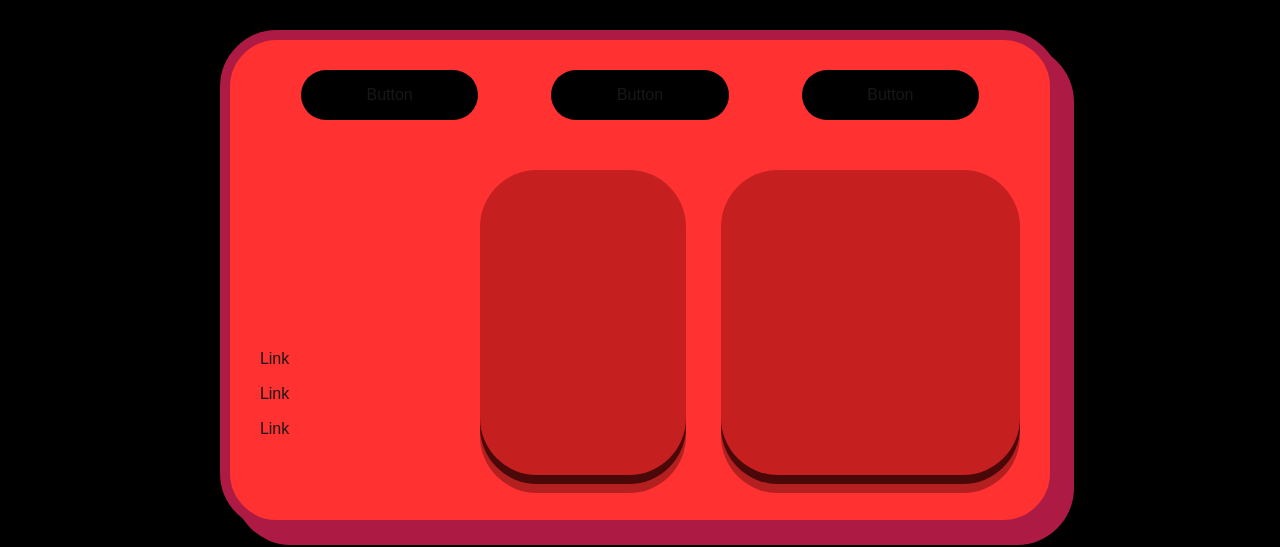
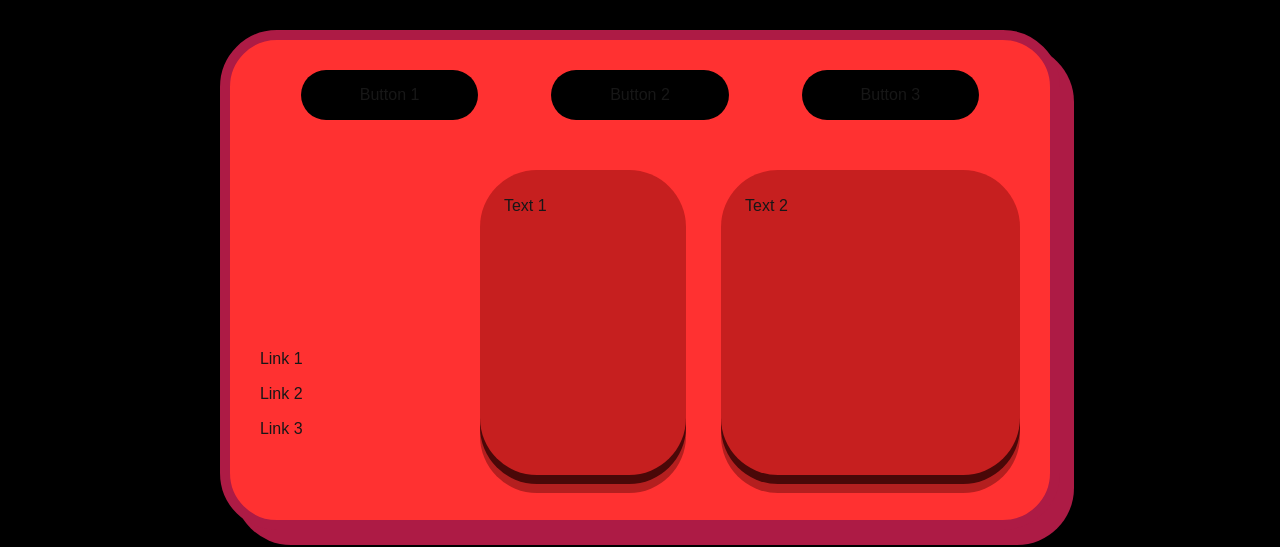
Before and after one commit to xq-ren/asuhaze, a Next.js app: page / in a window 1280 px wide. Shown: the part 120-667 px from the top of the page. Built offline with nearby package versions, Linux system fonts and the light colour scheme.

Commit message:
page update/rework + css for card styling adjustment

```diff
--- a/app/page.module.css
+++ b/app/page.module.css
@@ -54,6 +54,14 @@
 .profilePicture {
   width: 162.2px;
   height: 162.2px;
+  overflow: hidden;
+}
+
+.profilePicture img {
+  width: 100%;
+  height: 100%;
+  object-fit: cover;
+  display: block;
 }
 
 .socialLinks {
@@ -99,11 +107,18 @@
   box-shadow:
     0 9px 0 #4a0808,
     0 18px 0 rgba(90, 10, 10, 0.45);
+  padding: 24px;
+  box-sizing: border-box;
 }
 
 .card2 {
   max-width: 305px;
   min-height: 305px;
+}
+
+.card p {
+  margin: 0;
+  overflow-wrap: anywhere;
 }
 
 .footer {
--- a/app/page.tsx
+++ b/app/page.tsx
@@ -1,4 +1,6 @@
 import styles from "./page.module.css";
+import { defaultProfile } from "../data/defaultProfile";
+import Image from "next/image";
 
 export default function Home() {
   return (
@@ -6,27 +8,32 @@ export default function Home() {
       <div className={styles.layout}>
         <section className={styles.mainContent}>
             <div className={styles.buttonContainer}>
-                <button className={styles.button} disabled>Button</button>
-                <button className={styles.button} disabled>Button</button>
-                <button className={styles.button} disabled>Button</button>
+              {defaultProfile.navigation.map((button) => (
+                <button key={button.id} className={styles.button} disabled>
+                    {button.label}
+                </button> ))}
             </div>
 
             <div className={styles.contentContainer}>
                 <div className={styles.profileContainer}>
                     <div className={styles.profilePicture}>
-                        {/* Add image here later */}
+                      {defaultProfile.profile.imageUrl && (
+                        <Image src={defaultProfile.profile.imageUrl} alt="Image" width={200} height={200}/>
+                      )}
+                    </div>
 
-                    </div>
                     <div className={styles.socialLinks}>
-                        {/* Add href here later */}
-                            <span>Link</span>
-                            <span>Link</span>
-                            <span>Link</span>
+                      {defaultProfile.socialLinks.map((link) => (
+                          <span key={link.id}>{link.label}</span> )
+                      )}
                     </div>
                 </div>
+
                 <div className={styles.cardsContainer}>
-                    <div className={styles.card}></div>
-                    <div className={`${styles.card} ${styles.card2}`}></div>
+                  {defaultProfile.cards.map((card, index) => (
+                    <div key={card.id} className={ index === 1 ? `${styles.card} ${styles.card2}` : styles.card }>
+                      <p>{card.content}</p>
+                    </div>))}
                 </div>
             </div>
         </section>
```
